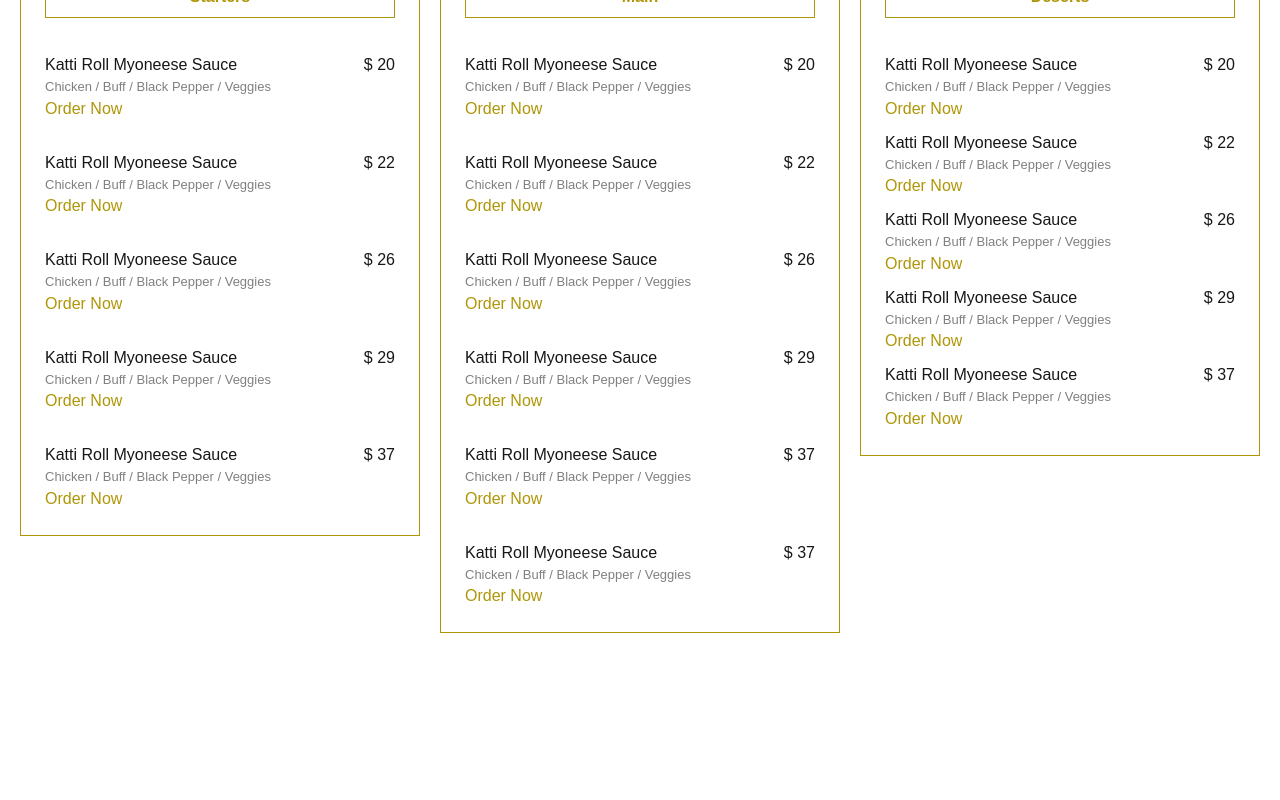
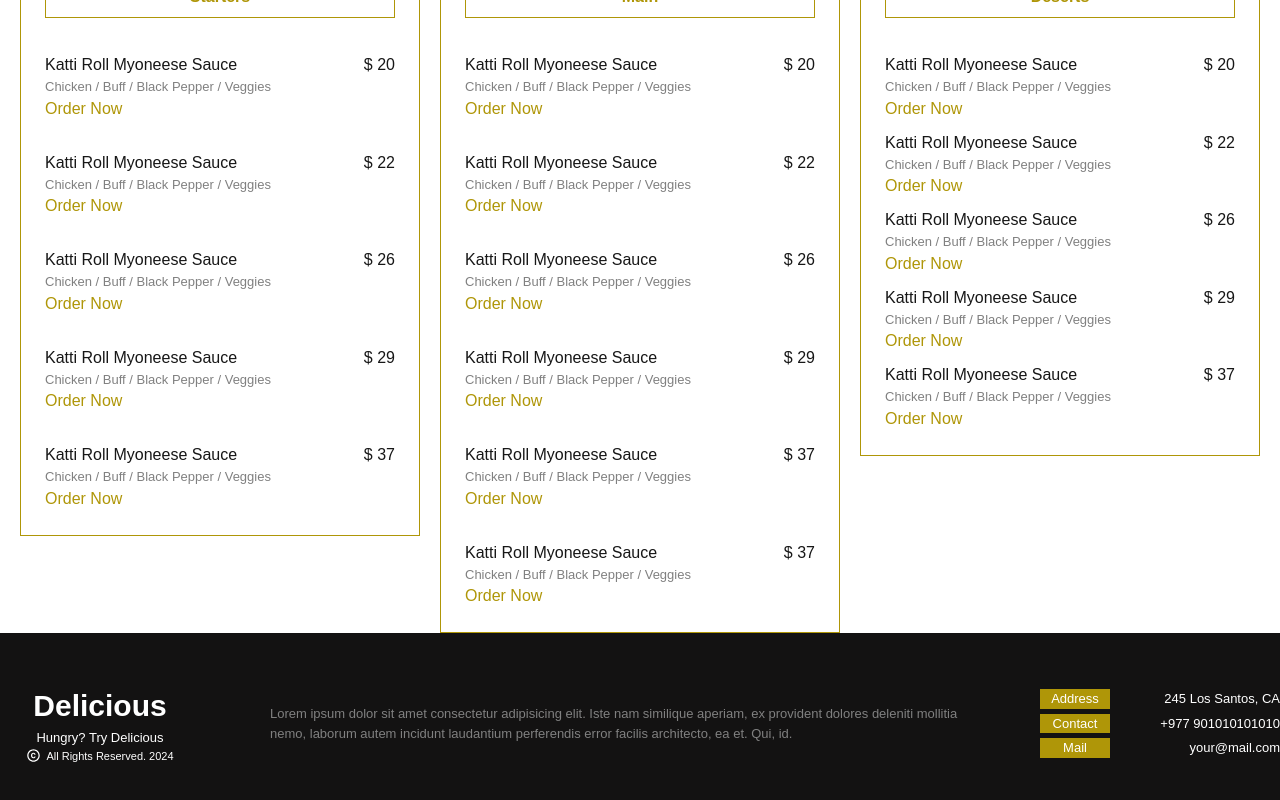
Before and after one commit to Biki101/delicious, a Next.js app: page / in a window 1280 px wide. Shown: the part 3304-4104 px from the top of the page. Before the commit the page ends 3937 px from the top, so only its background shows below. Built offline with nearby package versions, Linux system fonts and the light colour scheme.

Commit message:
added responsiveness to footer

```diff
--- a/src/app/components/Footer/footer.tsx
+++ b/src/app/components/Footer/footer.tsx
@@ -3,9 +3,9 @@ import Reservation from "../Reservation/reservations";
 export default function Footer() {
   return (
     <div>
-      <Reservation />
+      {/* <Reservation /> */}
       <div className="bg-[#131212]">
-        <div className="outer-container py-[50px] flex justify-between items-center gap-[50px]">
+        <div className="w-full xl:w-[1280px] m-auto py-[50px] flex  flex-col lg:flex-row justify-between items-center gap-[50px]">
           <div className="flex flex-col text-[18px] items-center justify-center text-white">
             <div className="font-bold cursive-font text-[30px]">Delicious</div>
             <div className="text-[13px] w-[200px] flex justify-center">
@@ -38,13 +38,13 @@ export default function Footer() {
               <div>All Rights Reserved. 2024</div>
             </div>
           </div>
-          <div className="text-[13px] text-[var(--placeholder-color)]">
+          <div className="text-[13px] text-[var(--placeholder-color)]  min-w-[300px] mx-[20px]">
             Lorem ipsum dolor sit amet consectetur adipisicing elit. Iste nam
             similique aperiam, ex provident dolores deleniti mollitia nemo,
             laborum autem incidunt laudantium perferendis error facilis
             architecto, ea et. Qui, id.
           </div>
-          <div className="flex flex-col gap-[5px] w-[340px]">
+          <div className="flex flex-col gap-[5px] min-w-[240px] mr-[20px] xl:mr-[0]">
             <div className="flex text-white text-[13px]  justify-between items-center gap-[5px]">
               <div className="bg-[var(--gold-color)] px-[8px] w-[70px] text-center">
                 Address
--- a/src/app/page.tsx
+++ b/src/app/page.tsx
@@ -59,7 +59,7 @@ export default function Home() {
       {/* banner end*/}
       <TodaySpecial />
       <Menu />
-      {/* <Footer /> */}
+      <Footer />
     </div>
   );
 }
```
